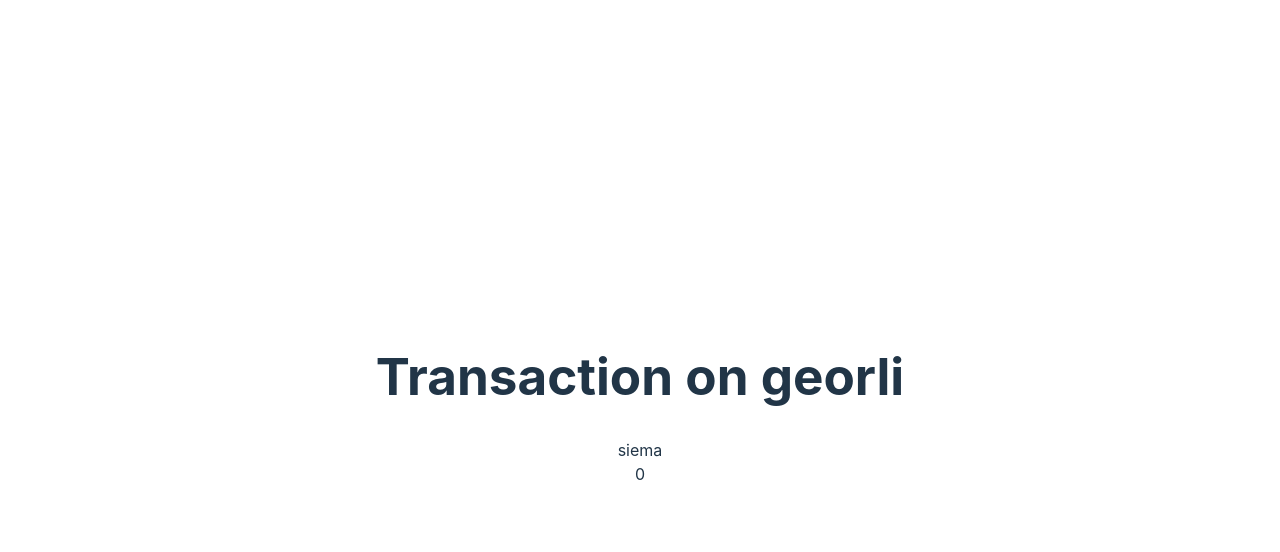
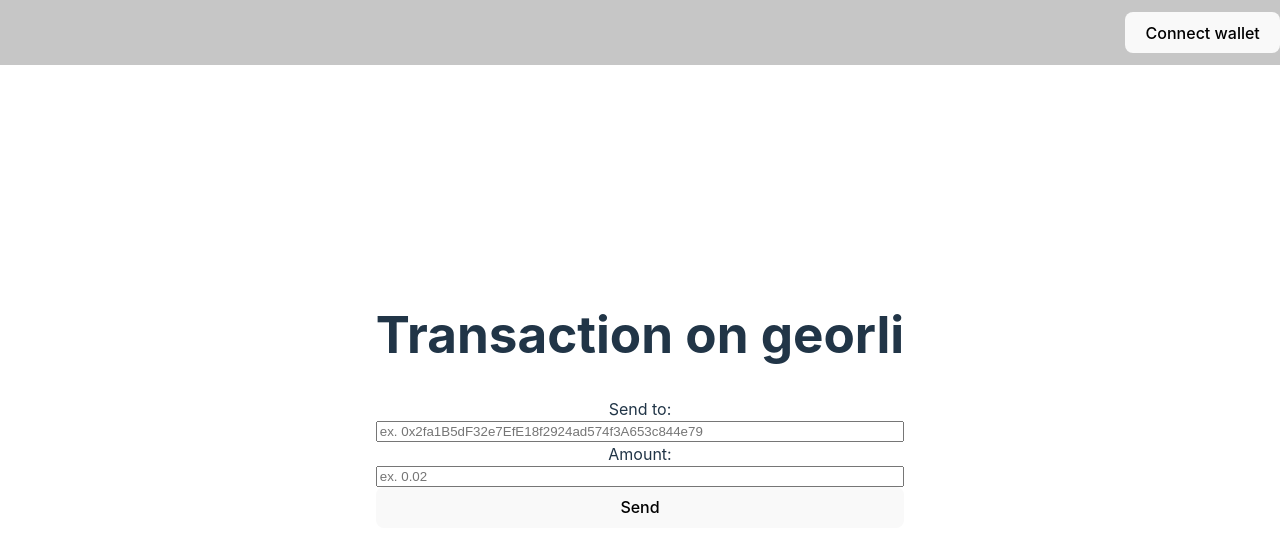
Before and after one commit to MaciejKlis/React-app, a React (Vite) app: page / in a window 1280 px wide. Shown: the top 552 px of the page. Built offline with nearby package versions, Linux system fonts and the light colour scheme.

Commit message:
feat: send transaction to address by metamask

```diff
--- a/package.json
+++ b/package.json
@@ -1,5 +1,5 @@
 {
-  "name": "vite-react",
+  "name": "React-app",
   "private": true,
   "version": "0.0.0",
   "type": "module",
--- a/src/App.tsx
+++ b/src/App.tsx
@@ -1,15 +1,17 @@
 import { useState } from 'react'
-import reactLogo from './assets/react.svg'
 import './App.css'
 import Form from './components/Form'
-
+import Navbar from './components/Nav'
 function App() {
   const [count, setCount] = useState<number>(0)
 
   return (
-    <div className="App">
-      <h1>Transaction on georli </h1>
-      <Form count={count} />
+    <div>
+      <Navbar/>
+        <div className="App">
+          <h1>Transaction on georli </h1>
+          <Form />
+        </div>
     </div>
   )
 }
--- a/src/components/Form.tsx
+++ b/src/components/Form.tsx
@@ -1,17 +1,51 @@
-import React from "react";
+import React, {useState} from "react";
 
-interface IProps {
-    count: number;
-}
+const Form = () => {
+    const [reciverAddress, setReciverAddress] = useState('')
+    const [amount, setAmount] = useState(0)
+    const [wethAmount, setWethAmount] = useState(0)
 
-const List = ({count}: IProps) => {
+    const handleReciverAddress = (e) => {
+        setReciverAddress(e.target.value)
+    }
+
+    const handleAmount = (e) => {
+        const amount = e.target.value
+        setAmount(amount);
+        setWethAmount(amount * 10 ** 18);
+    }
+
+    const sendTransaction = () => {
+        const params = [{
+            to: reciverAddress,
+            value: '0x' + (wethAmount).toString(16),
+            from: ethereum.selectedAddress,
+            chainId: '0x5',
+        }]
+
+        ethereum
+            .request({
+                method: 'eth_sendTransaction',
+                params,
+            })
+            .then((result) => {
+                console.log(result)
+            })
+            .catch((error) => {
+                console.log(error)
+            });
+    }
+
+
     return (
-        <div>
-            siema
-            <br/>
-            {count}
+        <div className="form-box">
+            <label>Send to:</label>
+            <input type="text" name="address" onChange={handleReciverAddress} placeholder="ex. 0x2fa1B5dF32e7EfE18f2924ad574f3A653c844e79"/>
+            <label>Amount:</label>
+            <input type="number" name="amount" onChange={handleAmount} placeholder="ex. 0.02"/>
+            <button onClick={sendTransaction}> Send </button>
         </div>
     )
 }
 
-export default List
+export default Form
--- /dev/null
+++ b/src/components/Nav.tsx
@@ -0,0 +1,29 @@
+import React, { useState } from "react";
+import { render } from "react-dom";
+
+const Nav = () => {
+    const [walletAddr, setWalletAddr] = useState(0);
+
+    const switchNetworkID = () => {
+
+    }
+
+    const connectWallet = async () => {
+        if(window.ethereum) {
+            const accounts = await ethereum.request({ method: 'eth_requestAccounts' });
+            const account = accounts[0];
+            setWalletAddr(account);
+            console.log(ethereum.chain)
+        } else {
+            alert('Install metamask !');
+        }
+    }
+
+    return (
+        <nav className="nav">
+            <button onClick={connectWallet}> {walletAddr || 'Connect wallet'} </button>
+        </nav>
+    )
+}
+
+export default Nav
--- a/src/index.css
+++ b/src/index.css
@@ -68,3 +68,24 @@ button:focus-visible {
     background-color: #f9f9f9;
   }
 }
+
+/* Nav Component styles */
+
+.nav {
+  position: fixed;
+  top: 0;
+  left: 0;
+  width: 100%;
+  height: 65px;
+  background: #53525254;
+  display: flex;
+  align-items: center;
+  justify-content: flex-end;
+}
+
+/* Form Component styles */
+
+.form-box {
+  display: flex;
+  flex-direction: column;
+}
```
